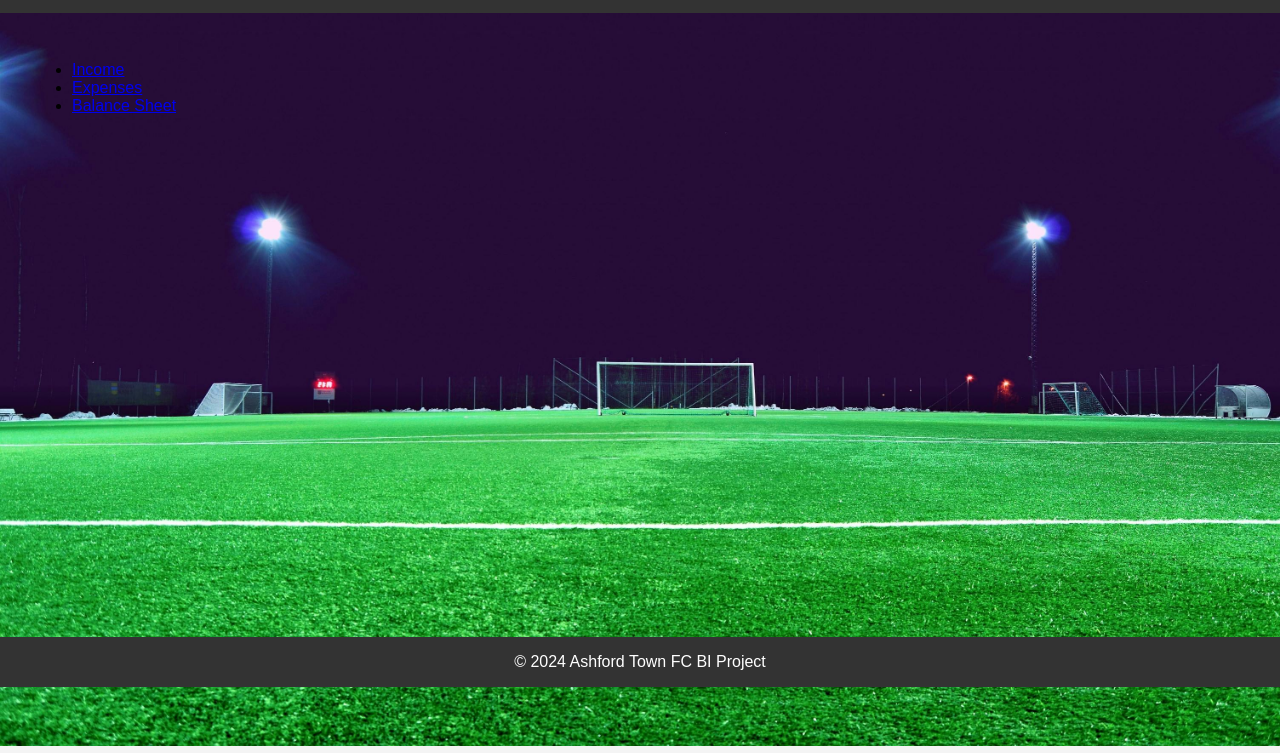
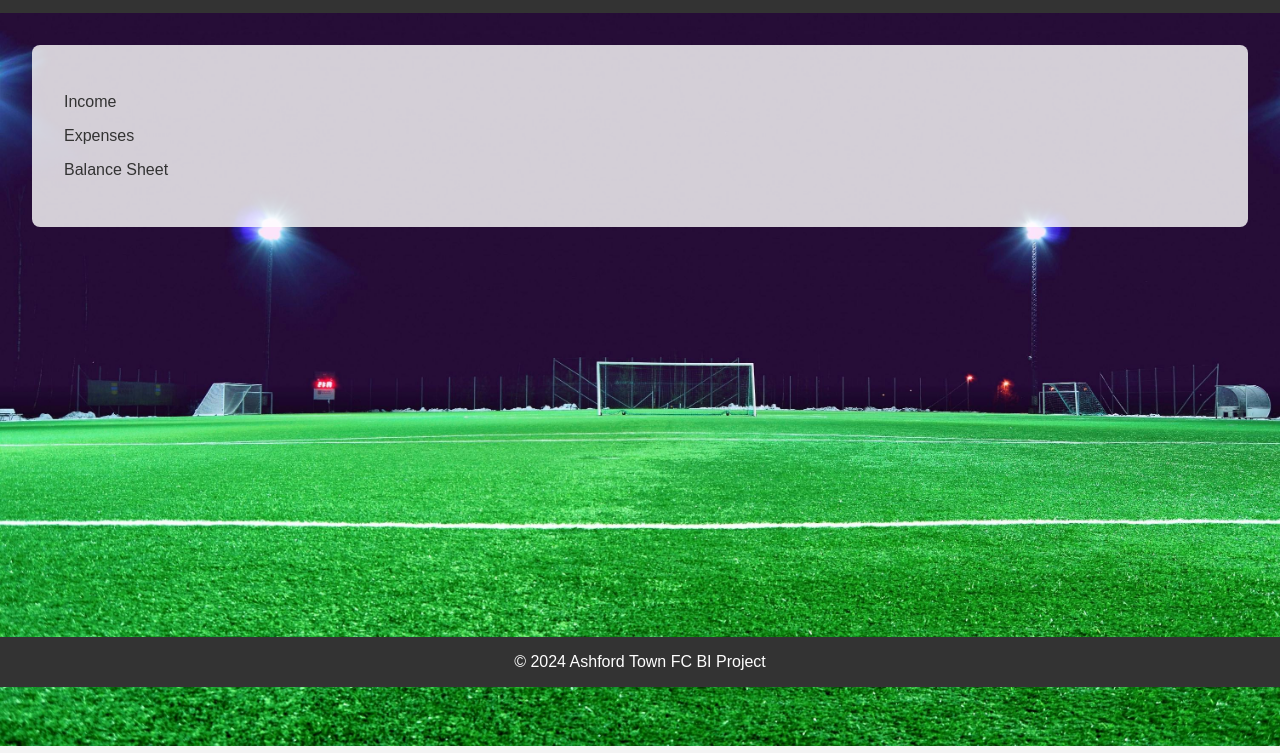
Before and after one commit to Cayton-Tech/BI-Poster-Ashford-Town, a plain HTML site: page finance.html in a window 1280 px wide. Shown: the part 47-800 px from the top of the page. Drawn offline with nearby package versions, Linux system fonts and the light colour scheme.

Commit message:
Update style.css
Added some CSS for the finance page

```diff
--- a/style.css
+++ b/style.css
@@ -119,3 +119,46 @@ footer {
     text-align: center;
     padding: 1rem 0;
 }
+
+
+
+/* Style for the side navigation on the Finance page */
+.side-nav {
+    width: 20%;
+    padding-right: 2rem;
+}
+
+.side-nav ul {
+    list-style: none;
+    padding: 0;
+}
+
+.side-nav li {
+    margin-bottom: 1rem;
+}
+
+.side-nav a {
+    text-decoration: none;
+    color: #333;
+}
+
+/* Style for the wide tile container on the Finance page*/
+.finance-tile {
+    background-color: rgba(255, 255, 255, 0.8); /* Adjust transparency as needed */
+    border-radius: 8px;
+    padding: 2rem;
+    margin-bottom: 1rem;
+    display: flex;
+}
+
+/* Style for the treemap container */
+.treemap-container {
+    width: 80%;
+}
+
+/* Footer fix for finance.html */
+body.finance footer {
+    position: relative;
+    bottom: 0;
+    width: 100%;
+}
```
